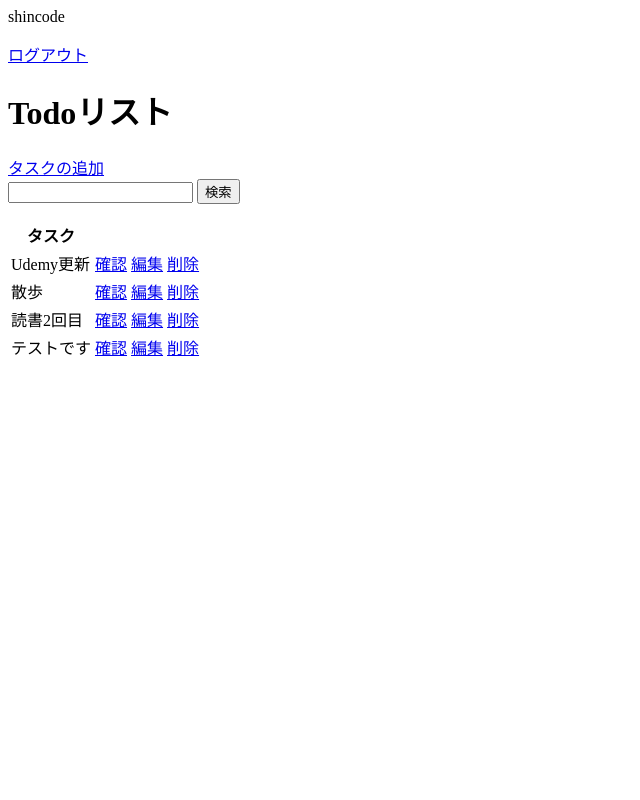
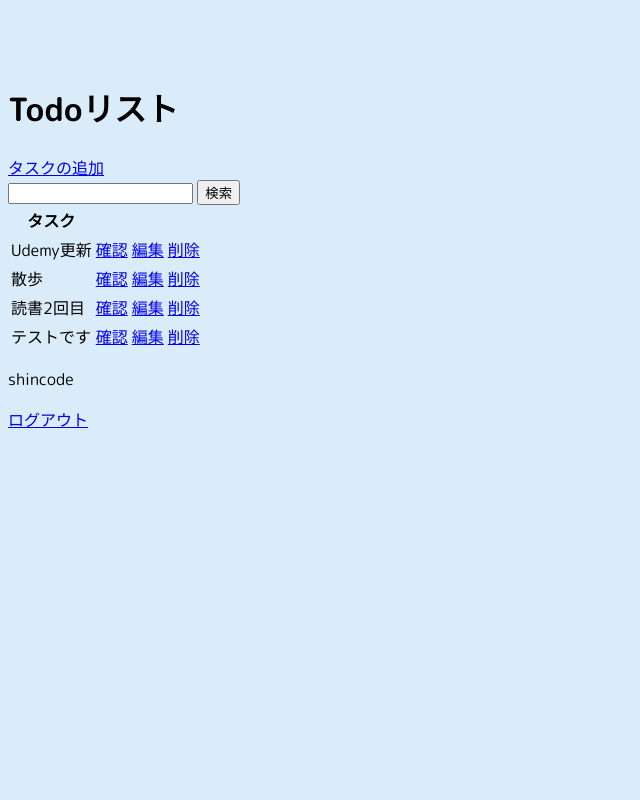
Before and after one commit to aynstaz/Udemy-Django, a Django app: page / in a window 1280 px wide. Shown: the whole page, without its empty margins (0-640 px from the left). Run offline with Django 4.2, Linux system fonts and the light colour scheme; a user stored in the database is signed in; data comes from the database, SQL or seed files in the repository; both versions use the stored data as it was after the commit.

Commit message:
セクション６−４２

```diff
--- /dev/null
+++ b/todoproject/todoapp/templates/todoapp/base.html
@@ -0,0 +1,25 @@
+<!DOCTYPE html>
+<html lang="en">
+  <head>
+    <meta charset="UTF-8" />
+    <meta http-equiv="X-UA-Compatible" content="IE=edge" />
+    <meta name="viewport" content="width=device-width, initial-scale=1.0" />
+    <title>Todoアプリ</title>
+    <link rel="preconnect" href="https://fonts.googleapis.com" />
+    <link rel="preconnect" href="https://fonts.gstatic.com" crossorigin />
+    <link
+      href="https://fonts.googleapis.com/css2?family=M+PLUS+Rounded+1c:wght@100;300;400;500;700;800;900&display=swap"
+      rel="stylesheet"
+    />
+  </head>
+  <style>
+    body {
+      background-color: #daebf9;
+      font-family: "M PLUS Rounded 1c", sans-serif;
+      padding-top: 55px;
+    }
+  </style>
+  <body>
+    <div class="todoAppWrapper">{% block content%} {% endblock content %}</div>
+  </body>
+</html>
--- a/todoproject/todoapp/templates/todoapp/login.html
+++ b/todoproject/todoapp/templates/todoapp/login.html
@@ -1,3 +1,4 @@
+{% extends 'todoapp/base.html' %} {% block content %}
 <h1>ログイン</h1>
 
 <form action="" method="post">
@@ -7,3 +8,4 @@
 
 <p>アカウントを持っていませんか？</p>
 <a href="{% url 'register' %}">新規登録</a>
+{% endblock content %}
--- a/todoproject/todoapp/templates/todoapp/register.html
+++ b/todoproject/todoapp/templates/todoapp/register.html
@@ -1,3 +1,4 @@
+{% extends 'todoapp/base.html' %} {% block content %}
 <h1>新規登録</h1>
 
 <form action="" method="post">
@@ -7,3 +8,4 @@
 
 <p>すでにアカウントを持っていますか？</p>
 <a href="{% url 'login' %}">ログイン</a>
+{% endblock content %}
--- a/todoproject/todoapp/templates/todoapp/task_confirm_delete.html
+++ b/todoproject/todoapp/templates/todoapp/task_confirm_delete.html
@@ -1,6 +1,8 @@
+{% extends 'todoapp/base.html' %} {% block content %}
 <a href="{% url 'tasks' %}">戻る</a>
 <form method="POST">
   {% csrf_token %}
   <p>{{task}}を本当に削除しますか？</p>
   <input type="submit" value="削除" />
 </form>
+{% endblock content %}
--- a/todoproject/todoapp/templates/todoapp/task_form.html
+++ b/todoproject/todoapp/templates/todoapp/task_form.html
@@ -1,3 +1,4 @@
+{% extends 'todoapp/base.html' %} {% block content %}
 <h2>タスクの追加</h2>
 <a href="{% url 'tasks' %}">戻る</a>
 
@@ -5,3 +6,4 @@
   {% csrf_token %} {{form.as_p}}
   <input type="submit" value="追加" />
 </form>
+{% endblock content %}
--- a/todoproject/todoapp/templates/todoapp/task_list.html
+++ b/todoproject/todoapp/templates/todoapp/task_list.html
@@ -1,10 +1,4 @@
-{% if request.user.is_authenticated %}
-<p>{{request.user}}</p>
-<a href="{% url 'logout' %}">ログアウト</a>
-{% else %}
-<a href="{% url 'login' %}">ログイン</a>
-{% endif %}
-
+{% extends 'todoapp/base.html' %} {% block content %}
 <h1>Todoリスト</h1>
 <a href="{% url 'create-task' %}">タスクの追加</a>
 
@@ -26,3 +20,12 @@
   </tr>
   {% endfor %}
 </table>
+<div class="loginAndLogout">
+  {% if request.user.is_authenticated %}
+  <p>{{request.user}}</p>
+  <a href="{% url 'logout' %}">ログアウト</a>
+  {% else %}
+  <a href="{% url 'login' %}">ログイン</a>
+  {% endif %}
+</div>
+{% endblock content %}
```
Also changed, not shown: todoproject/db.sqlite3, todoproject/todoapp/views.py (line endings or trailing spaces).
